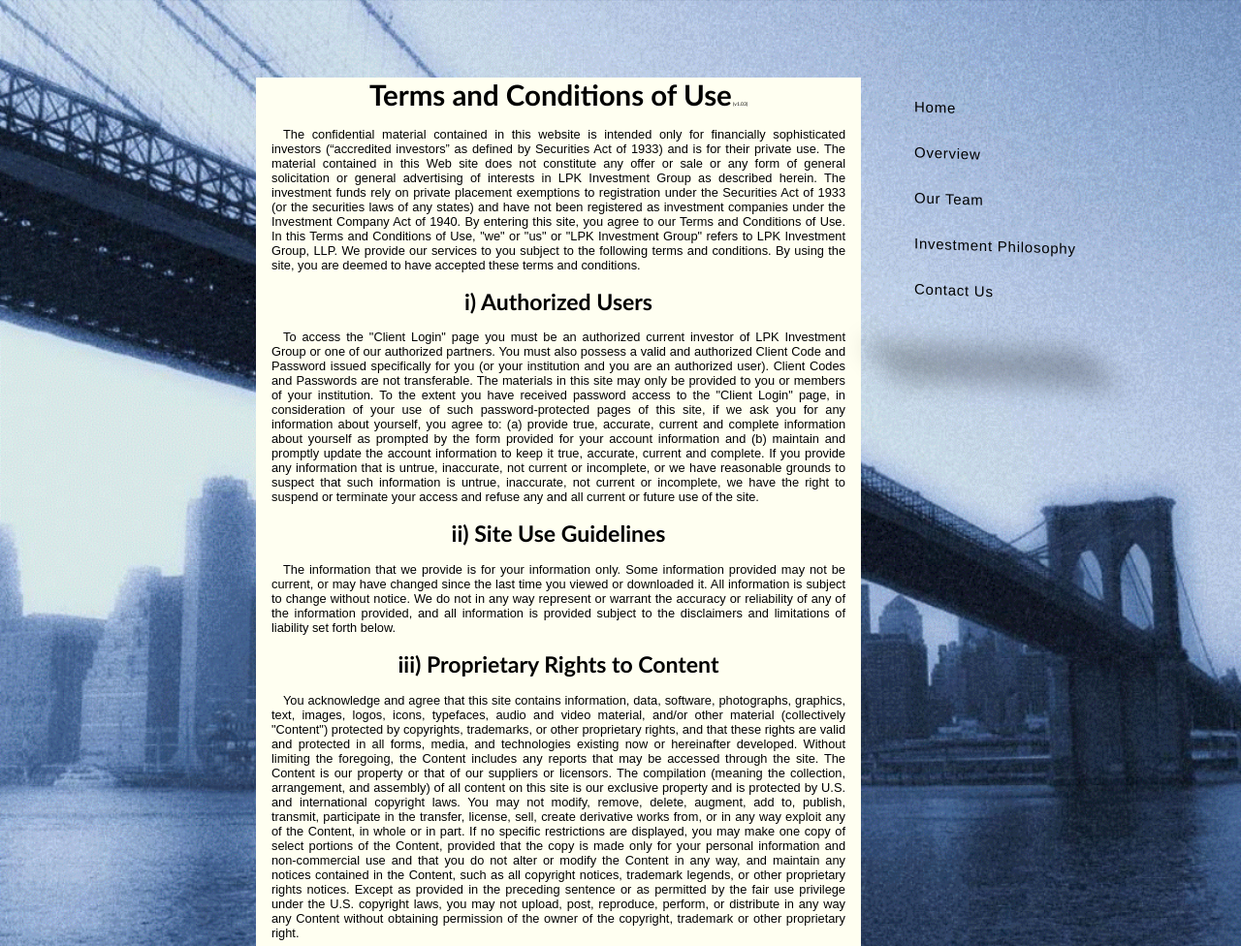
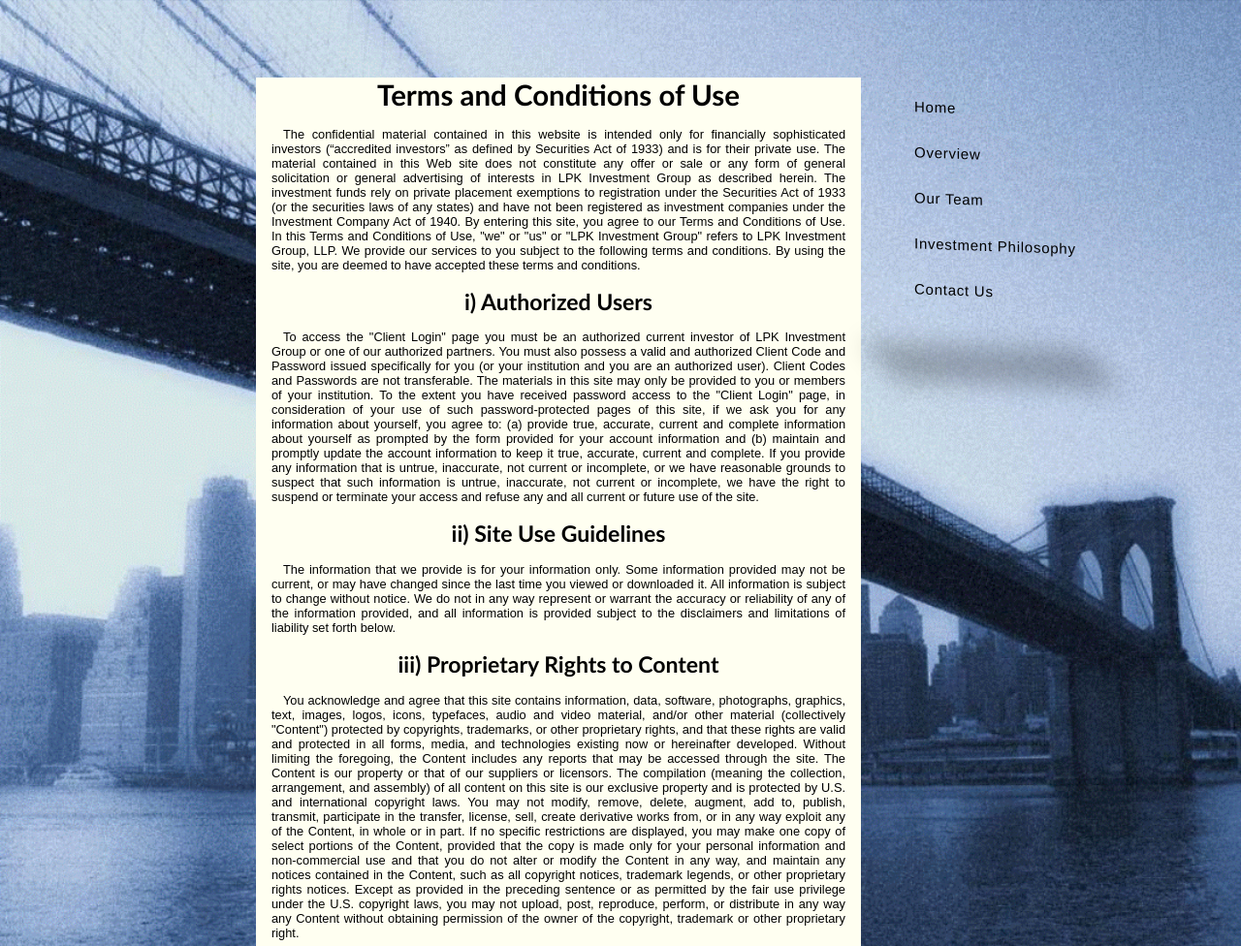
Before and after one commit to LPKInvestmentGroup/LPKFullSite, a plain HTML site: page TermsOfUse/index.html in a window 1280 px wide. Shown: the top 976 px of the page at 97% size. Drawn offline with Linux system fonts and the light colour scheme; a web font is replaced by a local one.

Commit message:
Try to sync new directory structure

```diff
--- a/TermsOfUse/index.html
+++ b/TermsOfUse/index.html
@@ -17,7 +17,7 @@
    <div class="bodycontent">
 
 <div style="background-color:#FFFFF1;">
-<h1 class="pureblockh1">Terms and Conditions of Use<span style="font-size: 5px; font-weight: lighter;" >  (v1.03)</span></h1>
+<h1 class="pureblockh1">Terms and Conditions of Use</h1>
 <l></l>
 <p class="puretext">
 The confidential material contained in this website is intended only for financially sophisticated investors (“accredited investors” as defined by Securities Act of 1933) and is for their private use. The material contained in this Web site does not constitute any offer or sale or any form of general solicitation or general advertising of interests in LPK Investment Group as described herein. The investment funds rely on private placement exemptions to registration under the Securities Act of 1933 (or the securities laws of any states) and have not been registered as investment companies under the Investment Company Act of 1940.  By entering this site, you agree to our Terms and Conditions of Use. In this Terms and Conditions of Use, "we" or "us" or "LPK Investment Group" refers to LPK Investment Group, LLP.  We provide our services to you subject to the following terms and conditions.  By using the site, you are deemed to have accepted these terms and conditions.
@@ -115,7 +115,7 @@ Notice of all changes to these Terms and Conditions of Use will be posted on thi
 Any inquiries concerning these Terms and Conditions of Use should be directed to Inquiry@LPKInvestment.com
 </i></h2>
 <p>
--------------------------------------------------
+<span style="font-size: 5px; font-weight: lighter;" >  (v1.05)</span>
 </p>
 </div>
 </style>
```
